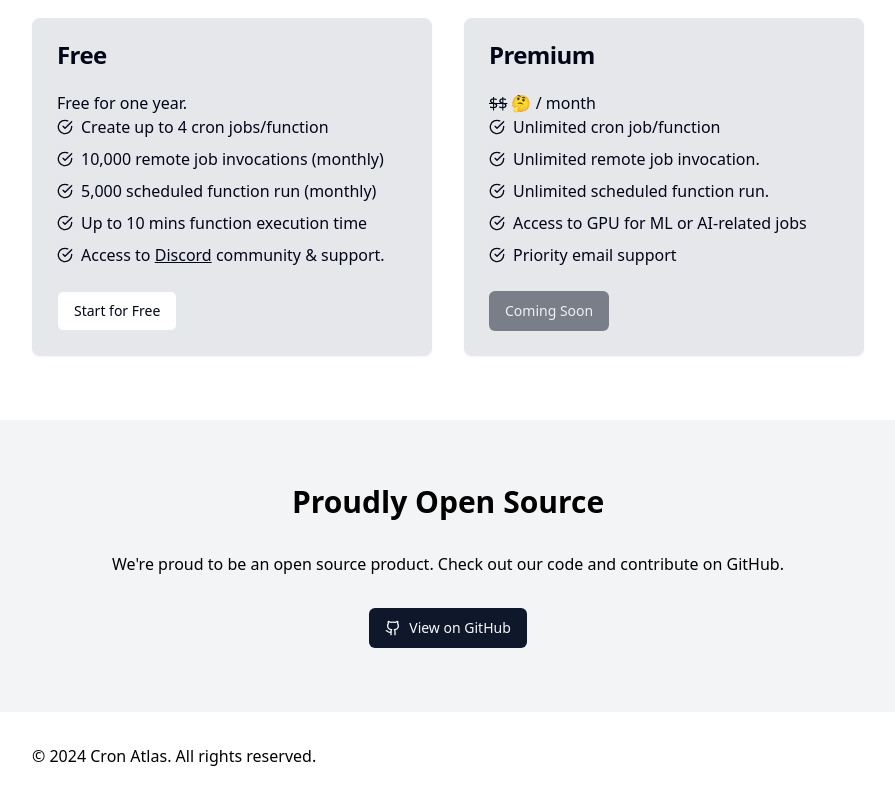
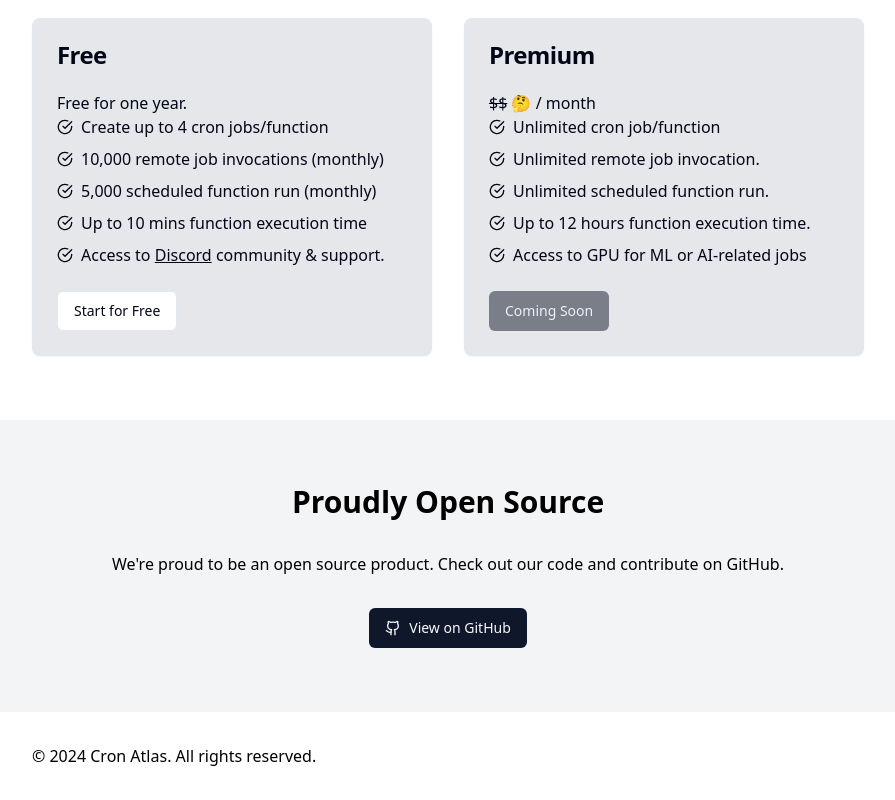
Before and after one commit to pmbanugo/cron-atlas, a React (Vite) app in the folder apps/website/: page / in a window 1280 px wide. Shown: the part 2325-3125 px from the top of the page, without its empty margins (192-1087 px from the left). Built offline with nearby package versions, Linux system fonts and the light colour scheme.

Commit message:
website: update pricing list

```diff
--- a/apps/website/src/pages/home.tsx
+++ b/apps/website/src/pages/home.tsx
@@ -254,11 +254,11 @@
                   </li>
                   <li className="flex items-center space-x-2">
                     <CheckCircle className="w-4 h-4" />
-                    <span>Access to GPU for ML or AI-related jobs</span>
+                    <span>Up to 12 hours function execution time.</span>
                   </li>
                   <li className="flex items-center space-x-2">
                     <CheckCircle className="w-4 h-4" />
-                    <span>Priority email support</span>
+                    <span>Access to GPU for ML or AI-related jobs</span>
                   </li>
                 </ul>
               </CardContent>
```
